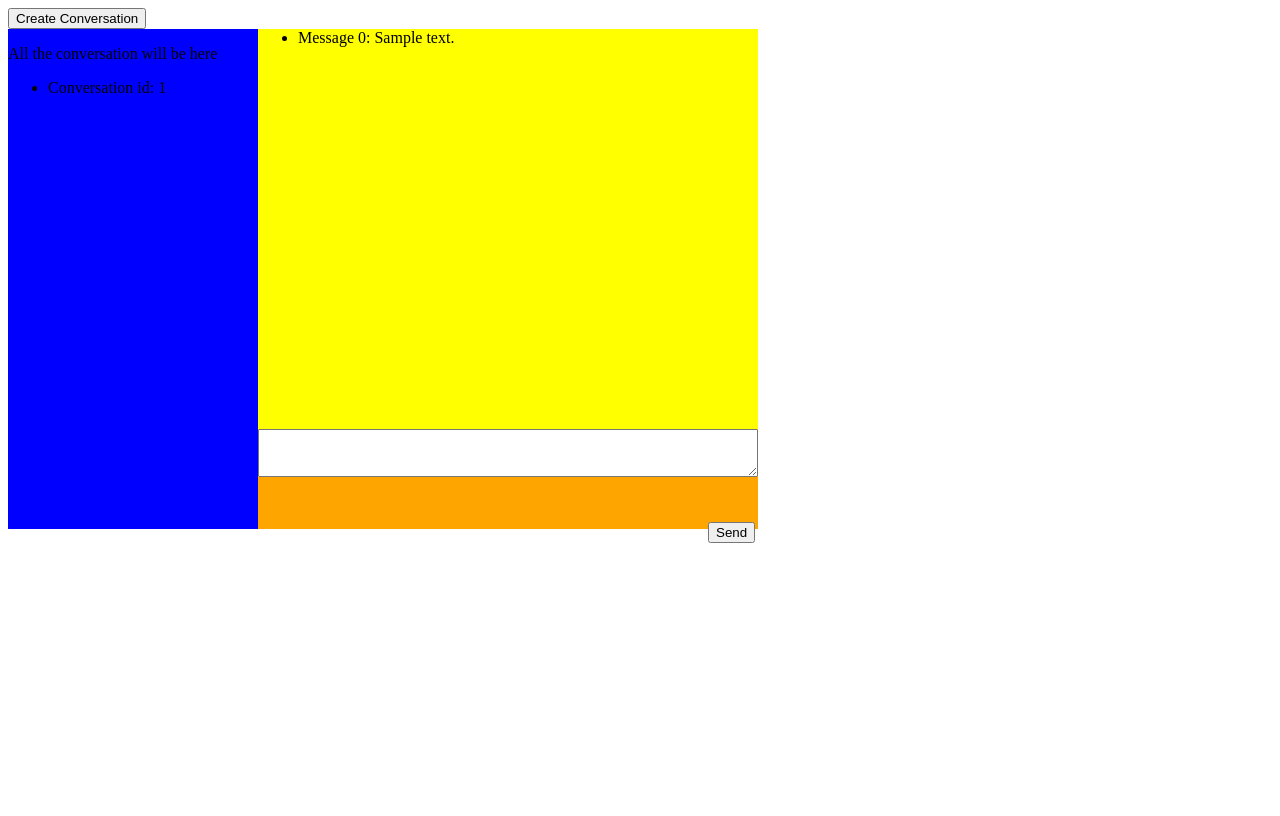
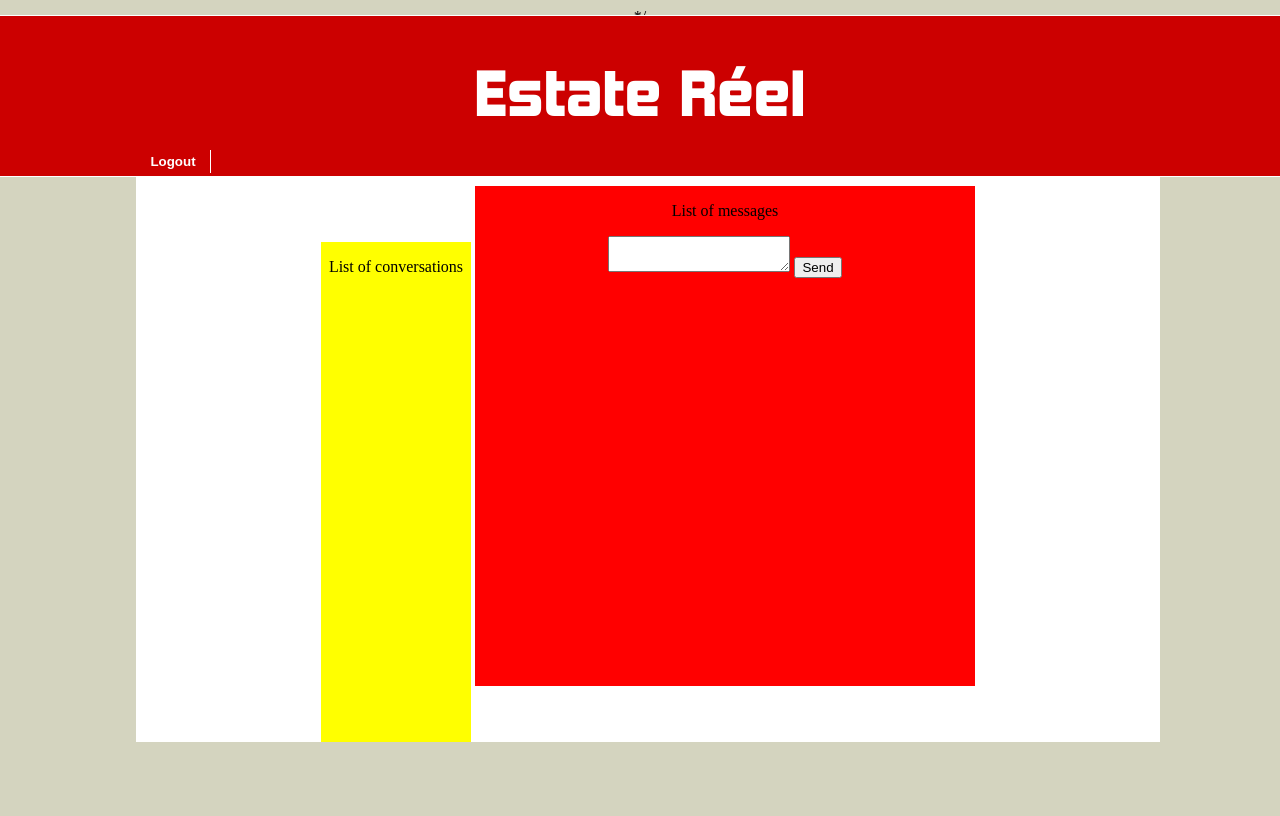
Before and after one commit to VergaraF/estate-reel, a PHP site: page /messenger.php in a window 1280 px wide. Before the commit the page ends 543 px from the top, so only its background shows below. Run offline with PHP 8.4, Linux system fonts and the light colour scheme; the visitor is signed in with stand-in values (Sample User, id 1); tables that the repository leaves empty hold one stand-in row (values such as "Sample post"); data that the repository does not hold is empty.

Commit message:
uptodate

```diff
--- /dev/null
+++ b/accessDeni.php
@@ -0,0 +1,6 @@
+<?php
+	if (isset($_SESSION['USERNAME']) && strcmp($range, "Regular") === 0) {
+		header("location: index.php");
+		exit();
+	}
+?>
--- a/adminPanel.php
+++ b/adminPanel.php
@@ -4,7 +4,11 @@
         <link rel="stylesheet" type="text/css" href="CSS/mainLayout.css">
         <script type= "text/javascript" src = "JS/countries.js"></script>
     </head>
-	<?php include('PreCode/header.php'); ?>
+	<?php
+		include('PreCode/header.php');
+		require('authentication.php');
+		require('accessDeni.php');
+	?>
 	</section>
 
 </body>
--- /dev/null
+++ b/authentication.php
@@ -0,0 +1,11 @@
+<?php
+	//session_start();
+	if(!isset($_SESSION['USERNAME']) || (trim($_SESSION['USERNAME']) == '')) {
+		header("location: login.php");
+		exit();
+	}
+	if(isset($_SESSION['USERNAME']) && strcmp($range, "Regular") === 0 && count($bannedUser) == 1){
+		header("location: index.php");
+		exit();
+	}
+?>
--- a/classes/adminClass.php
+++ b/classes/adminClass.php
@@ -34,8 +34,13 @@
 		}
 
 		public function banUser($user_id, $message){
-			$query = "INSERT INTO bannedUsers(banId, user_id, description, from_ ,to_) VALUES(DEFAULT, '$user_id', '$message', NOW() , ADDDATE(NOW(), INTERVAL 31 DAY))";
-			Database::executeSqlQuery($query);
+			$rs = parent::checkBannedUsers($user_id);
+			if(count($rs) == 0){
+				$query = "INSERT INTO bannedUsers(banId, user_id, description, from_ ,to_) VALUES(DEFAULT, '$user_id', '$message', NOW() , ADDDATE(NOW(), INTERVAL 31 DAY))";
+				Database::executeSqlQuery($query);
+			}else{
+				echo "this user is already banned from this site";
+			}
 		}
 
 		public function listAllProducts(){
--- a/classes/loginClass.php
+++ b/classes/loginClass.php
@@ -63,6 +63,11 @@
 				$type = $rangeTypeArray[$row]['rangeType'];
 			}
 			return $type;
+		}
+
+		public function dateDiff ($d1, $d2) {
+			// Return the number of days between the two dates:
+			  return round(abs(strtotime($d1)-strtotime($d2))/86400);
 		}
 
 		public function getSpecificUser($username){
--- a/displayApartments.php
+++ b/displayApartments.php
@@ -6,6 +6,7 @@
     </head>
 <?php
 	include('PreCode/header.php');
+	require('authentication.php');
 	$databaseObj->createConnection();
 	$userId = $loginObj->getUserId();
 
--- a/messenger.php
+++ b/messenger.php
@@ -1,4 +1,58 @@
 <html>
+    <head>
+        <title>Estate R&eacuteel</title>
+        <link rel="stylesheet" type="text/css" href="CSS/mainLayout.css">
+        <script type= "text/javascript" src = "JS/countries.js"></script>
+    </head>
+	<?php
+		include('PreCode/header.php');
+		require('authentication.php');
+		require('accessDeni.php');
+	?>
+	<div id="container">
+	<div id="convo">
+		<p>List of conversations</p>
+	</div>
+	<div id="messages">
+		<p>List of messages</p>
+		<div id="sendMess">
+			<textarea id="messageInput"></textarea>
+			<button>Send</button>
+		</div>
+	</div>
+	</div>
+	</section>
+<style type="text/css">
+#convo{
+	position: relative;
+	background-color: yellow;
+	width: 150px;
+	height: 500px;
+	display: inline-block;
+}
+#messages{
+	position: relative;
+	background-color: red;
+	width: 500px;
+	height: 500px;
+	display: inline-block;
+}
+#container{
+	margin-top: 10px;
+	display: inline-block;
+}
+#messageInput{
+}
+#sendMess{
+}
+
+</style>
+</body>
+</html>
+
+
+
+<!-- <html>
 <head>
 	<title>Messenger</title>
 </head>
@@ -6,43 +60,44 @@
 	<button type="button">Create Conversation</button>
 <div id="conversation">
 	<p>All the conversation will be here</p>
-	<ul>
+	<ul> -->
 	<?php
-		include('classes/databaseClass.php');
-		include('classes/loginClass.php');
-		include('classes/conversationClass.php');
-		$obj = new Conversation();
-		$allConvos = $obj->displayConversations(1);
-		for ($row=0; $row < count($allConvos); $row++) {
+		// include('classes/databaseClass.php');
+		// include('classes/loginClass.php');
+		// include('classes/conversationClass.php');
+		// $obj = new Conversation();
+		// $allConvos = $obj->displayConversations(1);
+		// for ($row=0; $row < count($allConvos); $row++) {
 	?>
-		<form>
+		<!-- <form>
 			<input name="hiddenId" type="hidden" value=" <?php echo $allConvos[$row]['conversationId']; ?> " />
-		</form>
+		</form> -->
 	<?php
-			echo "<input name='hiddenId' type='hidden' value='" . $allConvos[$row]['conversationId'] . "'/>";
-			echo "<li> Conversation id: " . $allConvos[$row]['conversationId'] . "</li>";
-		}
+		// 	echo "<input name='hiddenId' type='hidden' value='" . $allConvos[$row]['conversationId'] . "'/>";
+		// 	echo "<li> Conversation id: " . $allConvos[$row]['conversationId'] . "</li>";
+		// }
 	?>
-	</ul>
+	<!-- </ul>
 </div>
 <div id="messages">
 	<div id="allMessages">
-		<ul> <?php
-			$allConvos = $obj->displayMessages(1);
-			for ($row=0; $row < count($allConvos); $row++) {
-				echo "<li> Message $row: " . $allConvos[$row]['reply_message'] . "</li>";
-			}
+		<ul>  -->
+			<?php
+			// $allConvos = $obj->displayMessages(1);
+			// for ($row=0; $row < count($allConvos); $row++) {
+			// 	echo "<li> Message $row: " . $allConvos[$row]['reply_message'] . "</li>";
+			// }
 		 ?>
-		</ul>
+		<!-- </ul>
 	</div>
 	<div id="sendMessage">
 		<textarea id="mess"></textarea>
 		<button id="send">Send</button>
 	</div>
-</div>
+</div> -->
 
 <style type="text/css">
-#mess{
+/*#mess{
 	position: relative;
 	width: 500px;
 	font-size: 18px;
@@ -75,7 +130,7 @@
 }
 li {
 	height: 50px;
-}
-</style>
+}*/
+/*</style>
 </body>
-</html>
+</html>*/
--- a/product.php
+++ b/product.php
@@ -8,6 +8,7 @@
     </head>
 	<?php
 		include('PreCode/header.php');
+		require('authentication.php');
 		if(isset($_POST['upload']) && isset($_FILES['files'])){
 			$productObj->insertOrUpdateProduct($_POST);
 		}
--- a/showDetails.php
+++ b/showDetails.php
@@ -4,7 +4,10 @@
         <link rel="stylesheet" type="text/css" href="CSS/mainLayout.css">
         <link rel="stylesheet" type="text/css" href="CSS/styles.css">
     </head>
-<?php include('PreCode/header.php'); ?>
+<?php
+	include('PreCode/header.php');
+	require('authentication.php');
+?>
 	<div id="col1">
 		<div id="gallery">
 			<?php
--- a/userProfile.php
+++ b/userProfile.php
@@ -4,7 +4,10 @@
         <link rel="stylesheet" type="text/css" href="CSS/mainLayout.css">
         <script type= "text/javascript" src = "JS/countries.js"></script>
     </head>
-	<?php include('PreCode/header.php'); ?>
+	<?php
+		include('PreCode/header.php');
+		require('authentication.php');
+	?>
 	<form name="buttons" method="POST" action="">
 		<input name="editProfile" type="submit" value="Edit Profile" />
 		<input name="changePass" type="submit" value="Change Password" />
```
Also changed, not shown: PreCode/header.php (+3 -6 lines), classes/productClass.php (+33 -7 lines), index.php (+18 -12 lines), apartment_images/25-11-2014-1177578895-1416938908.jpg (added), apartment_images/25-11-2014-2043599620-1416938764.jpg (added), apartment_images/25-11-2014-315498622-1416938853.jpg (added), apartment_images/25-11-2014-569589486-1416938812.jpg (added).
